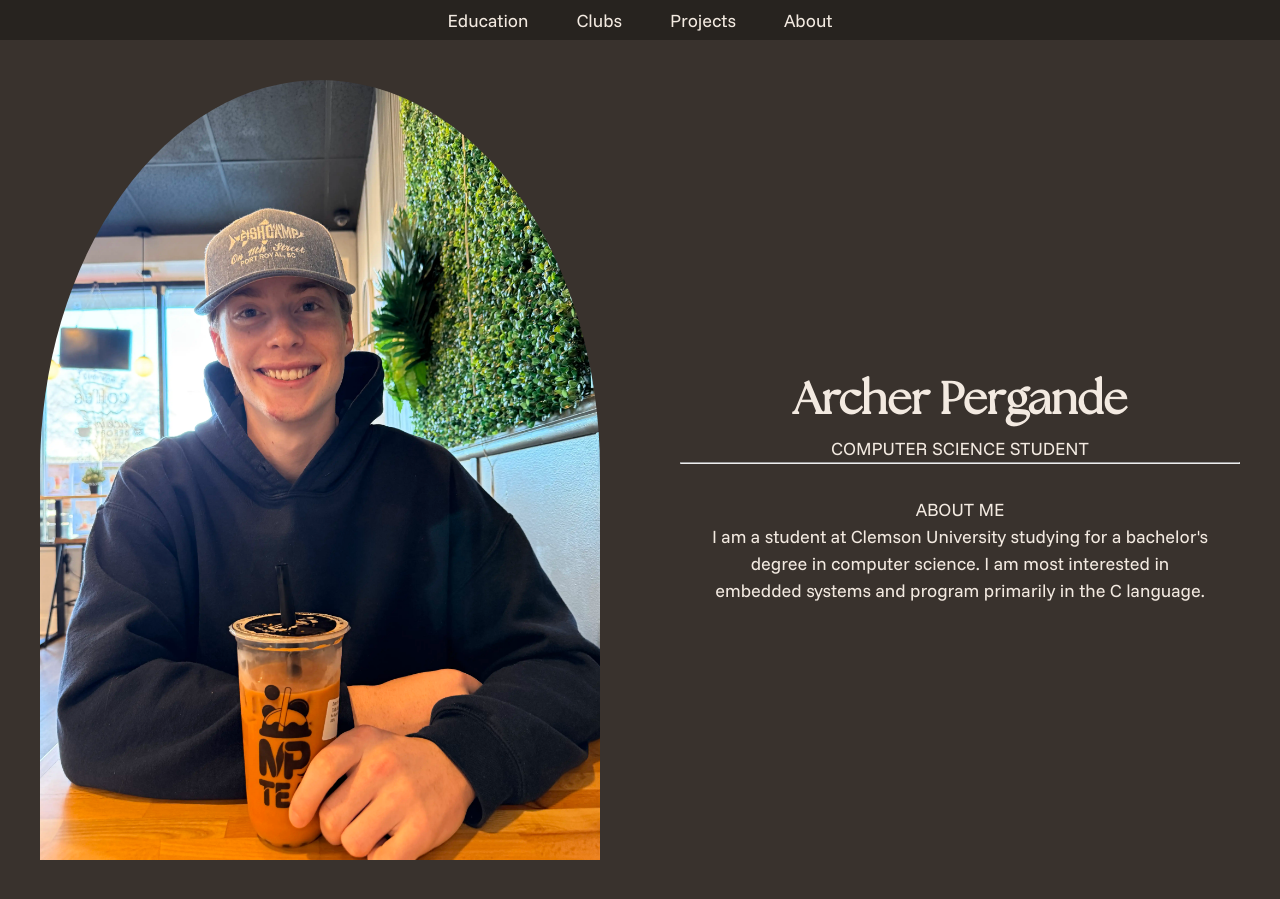
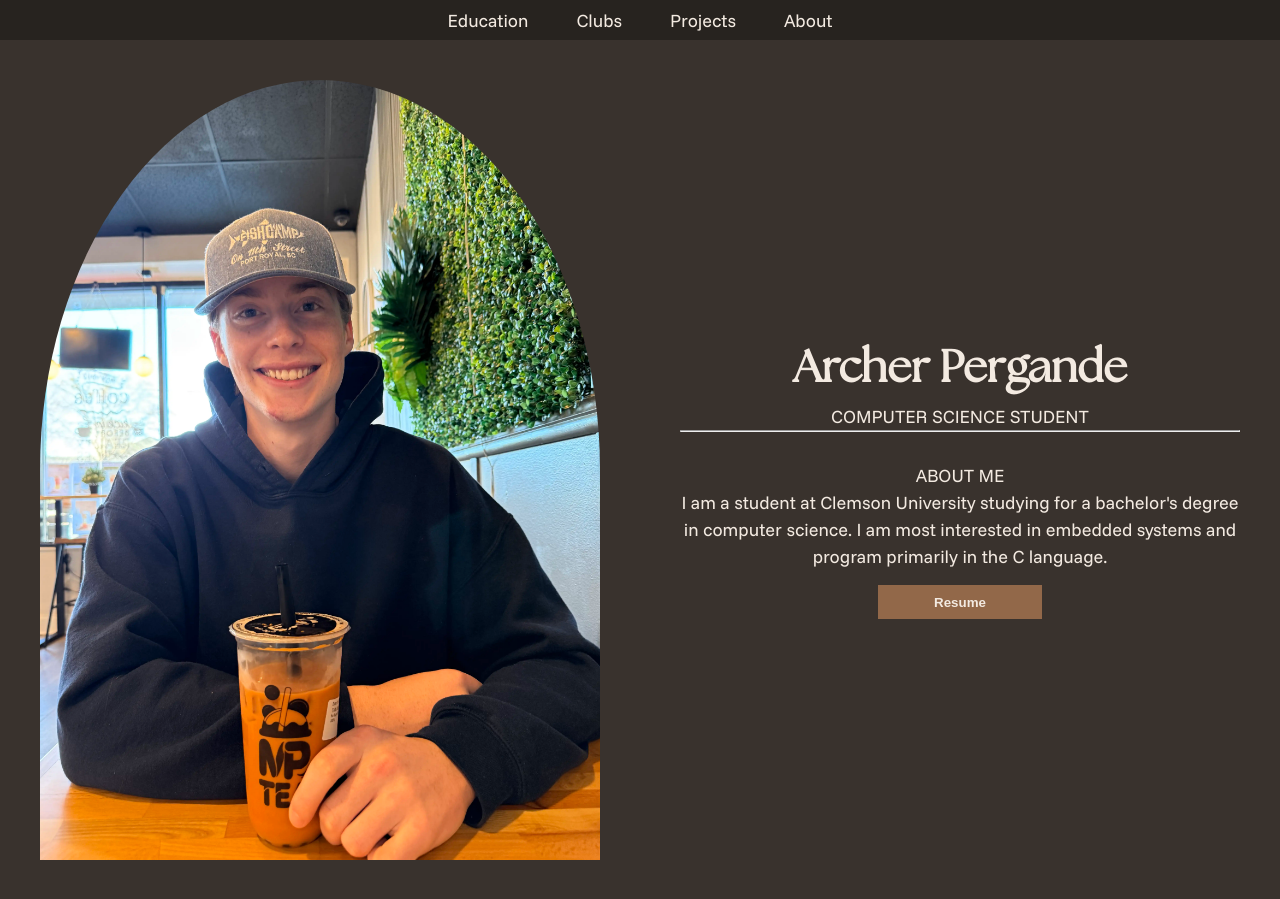
Before and after one commit to archerpergande/archerpergande.github.io, a Jekyll site: the page built from README.md, in a window 1280 px wide and 900 px high. Built offline with Jekyll 4.4.1, drawn with Linux system fonts in a browser that asks for light colours; our own code applies the rules of GitHub Pages for plain Markdown files.

Commit message:
update caption formatting

```diff
--- a/_includes/hero.html
+++ b/_includes/hero.html
@@ -7,13 +7,13 @@
 
     <div class="hero-caption">
 
-        <div class="hero-caption-title">
+        <div class="hero-text">
             <h1>Archer Pergande</h1>
             <p>COMPUTER SCIENCE STUDENT</p>
             <hr>
         </div>
 
-        <div class="hero-caption-about">
+        <div class="hero-text">
             <p>ABOUT ME</p>
             <p>
                 I am a student at Clemson University studying
@@ -24,7 +24,7 @@
             </p>
         </div>
 
-        <!-- <button class="hero-button">Resume</button> -->
+        <button class="hero-button">Resume</button>
 
     </div>
 
--- a/_sass/_hero.scss
+++ b/_sass/_hero.scss
@@ -39,45 +39,6 @@
     height: 100%;
 }
 
-.hero-caption-title {
-    text-align: center;
-    width: 100%;
-    margin: 2rem;
-
-    h1 {
-        font-family: $font-accent;
-        //font-size: calc(2rem + 2vw);
-        font-size: calc(2rem + 1vw);
-        margin: 0px;
-        //line-height: 1.5;
-    }
-
-    p {
-        font-family: $font-primary;
-        font-size: large;
-        //font-size: 1.5rem;
-    }
-}
-
-.hero-caption-about {
-    text-align: center;
-    width: 90%;
-
-    h1 {
-        font-family: $font-accent;
-        //font-size: calc(2rem + 2vw);
-        font-size: calc(2rem + 1vw);
-        margin: 0px;
-        //line-height: 1.5;
-    }
-
-    p {
-        font-family: $font-primary;
-        font-size: large;
-        //font-size: 1.5rem;
-    }
-}
-
 /*
 1rem ensures that the text is at least 1rem big
 */
@@ -85,6 +46,7 @@
     margin: 15px;
     text-align: center;
     width: 100%;
+    gap: 1rem;
 
     h1 {
         font-family: $font-accent;
@@ -102,7 +64,6 @@
 }
 
 .hero-button {
-    margin: 10px;
     display: inline-block;
     border: none;
     padding: 0.60rem 3.5rem;
```
